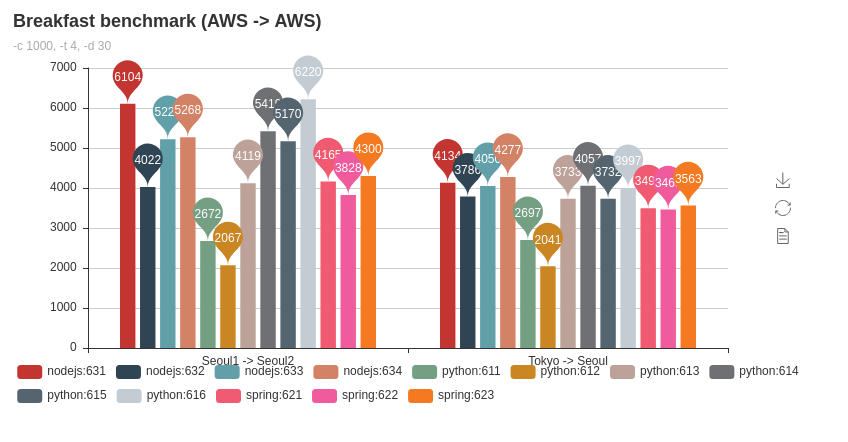
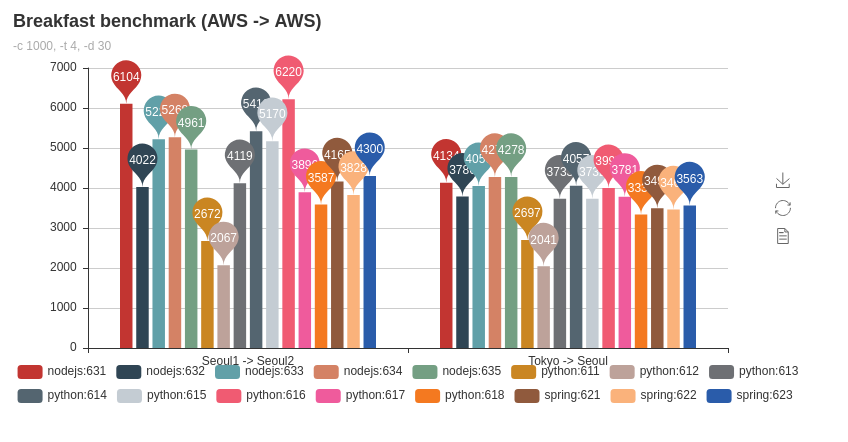
Before and after one commit to metalg0su/benchmark, a plain HTML site: page plots/bar_6xx_byRegion.html in a window 1280 px wide. Shown: the whole page, without its empty margins (0-848 px from the left). Drawn offline with Linux system fonts and the light colour scheme.

Commit message:
overloading to bar_6xx

```diff
--- a/plots/bar_6xx_byRegion.html
+++ b/plots/bar_6xx_byRegion.html
@@ -29,12 +29,12 @@
 </script>
 </head>
 <body>
-    <div id="e8c373cecc754d278c649989b1e8567a" style="width:800px;height:400px;"></div>
+    <div id="0c24d25a3f0245baaa5c0e02b1272b02" style="width:800px;height:400px;"></div>
     <script type="text/javascript">
 
-var myChart_e8c373cecc754d278c649989b1e8567a = echarts.init(document.getElementById('e8c373cecc754d278c649989b1e8567a'), 'light', {renderer: 'canvas'});
+var myChart_0c24d25a3f0245baaa5c0e02b1272b02 = echarts.init(document.getElementById('0c24d25a3f0245baaa5c0e02b1272b02'), 'light', {renderer: 'canvas'});
 
-var option_e8c373cecc754d278c649989b1e8567a = {
+var option_0c24d25a3f0245baaa5c0e02b1272b02 = {
     "title": [
         {
             "text": "Breakfast benchmark (AWS -> AWS)",
@@ -69,7 +69,7 @@
             }
         }
     },
-    "series_id": 4253251,
+    "series_id": 7907198,
     "tooltip": {
         "trigger": "item",
         "triggerOn": "mousemove|click",
@@ -140,7 +140,7 @@
             "markLine": {
                 "data": []
             },
-            "seriesId": 4253251
+            "seriesId": 7907198
         },
         {
             "type": "bar",
@@ -198,7 +198,7 @@
             "markLine": {
                 "data": []
             },
-            "seriesId": 4253251
+            "seriesId": 7907198
         },
         {
             "type": "bar",
@@ -256,7 +256,7 @@
             "markLine": {
                 "data": []
             },
-            "seriesId": 4253251
+            "seriesId": 7907198
         },
         {
             "type": "bar",
@@ -314,7 +314,65 @@
             "markLine": {
                 "data": []
             },
-            "seriesId": 4253251
+            "seriesId": 7907198
+        },
+        {
+            "type": "bar",
+            "name": "nodejs:635",
+            "data": [
+                4961.0,
+                4278.0
+            ],
+            "barCategoryGap": "20%",
+            "label": {
+                "normal": {
+                    "show": false,
+                    "position": "top",
+                    "textStyle": {
+                        "fontSize": 12
+                    }
+                },
+                "emphasis": {
+                    "show": true,
+                    "textStyle": {
+                        "fontSize": 12
+                    }
+                }
+            },
+            "markPoint": {
+                "data": [
+                    {
+                        "type": "max",
+                        "name": "Maximum",
+                        "symbol": "pin",
+                        "symbolSize": 50,
+                        "label": {
+                            "normal": {
+                                "textStyle": {
+                                    "color": "#fff"
+                                }
+                            }
+                        }
+                    },
+                    {
+                        "type": "min",
+                        "name": "Minimum",
+                        "symbol": "pin",
+                        "symbolSize": 50,
+                        "label": {
+                            "normal": {
+                                "textStyle": {
+                                    "color": "#fff"
+                                }
+                            }
+                        }
+                    }
+                ]
+            },
+            "markLine": {
+                "data": []
+            },
+            "seriesId": 7907198
         },
         {
             "type": "bar",
@@ -372,7 +430,7 @@
             "markLine": {
                 "data": []
             },
-            "seriesId": 4253251
+            "seriesId": 7907198
         },
         {
             "type": "bar",
@@ -430,7 +488,7 @@
             "markLine": {
                 "data": []
             },
-            "seriesId": 4253251
+            "seriesId": 7907198
         },
         {
             "type": "bar",
@@ -488,7 +546,7 @@
             "markLine": {
                 "data": []
             },
-            "seriesId": 4253251
+            "seriesId": 7907198
         },
         {
             "type": "bar",
@@ -546,7 +604,7 @@
             "markLine": {
                 "data": []
             },
-            "seriesId": 4253251
+            "seriesId": 7907198
         },
         {
             "type": "bar",
@@ -604,7 +662,7 @@
             "markLine": {
                 "data": []
             },
-            "seriesId": 4253251
+            "seriesId": 7907198
         },
         {
             "type": "bar",
@@ -662,7 +720,123 @@
             "markLine": {
                 "data": []
             },
-            "seriesId": 4253251
+            "seriesId": 7907198
+        },
+        {
+            "type": "bar",
+            "name": "python:617",
+            "data": [
+                3896.0,
+                3781.0
+            ],
+            "barCategoryGap": "20%",
+            "label": {
+                "normal": {
+                    "show": false,
+                    "position": "top",
+                    "textStyle": {
+                        "fontSize": 12
+                    }
+                },
+                "emphasis": {
+                    "show": true,
+                    "textStyle": {
+                        "fontSize": 12
+                    }
+                }
+            },
+            "markPoint": {
+                "data": [
+                    {
+                        "type": "max",
+                        "name": "Maximum",
+                        "symbol": "pin",
+                        "symbolSize": 50,
+                        "label": {
+                            "normal": {
+                                "textStyle": {
+                                    "color": "#fff"
+                                }
+                            }
+                        }
+                    },
+                    {
+                        "type": "min",
+                        "name": "Minimum",
+                        "symbol": "pin",
+                        "symbolSize": 50,
+                        "label": {
+                            "normal": {
+                                "textStyle": {
+                                    "color": "#fff"
+                                }
+                            }
+                        }
+                    }
+                ]
+            },
+            "markLine": {
+                "data": []
+            },
+            "seriesId": 7907198
+        },
+        {
+            "type": "bar",
+            "name": "python:618",
+            "data": [
+                3587.0,
+                3335.0
+            ],
+            "barCategoryGap": "20%",
+            "label": {
+                "normal": {
+                    "show": false,
+                    "position": "top",
+                    "textStyle": {
+                        "fontSize": 12
+                    }
+                },
+                "emphasis": {
+                    "show": true,
+                    "textStyle": {
+                        "fontSize": 12
+                    }
+                }
+            },
+            "markPoint": {
+                "data": [
+                    {
+                        "type": "max",
+                        "name": "Maximum",
+                        "symbol": "pin",
+                        "symbolSize": 50,
+                        "label": {
+                            "normal": {
+                                "textStyle": {
+                                    "color": "#fff"
+                                }
+                            }
+                        }
+                    },
+                    {
+                        "type": "min",
+                        "name": "Minimum",
+                        "symbol": "pin",
+                        "symbolSize": 50,
+                        "label": {
+                            "normal": {
+                                "textStyle": {
+                                    "color": "#fff"
+                                }
+                            }
+                        }
+                    }
+                ]
+            },
+            "markLine": {
+                "data": []
+            },
+            "seriesId": 7907198
         },
         {
             "type": "bar",
@@ -720,7 +894,7 @@
             "markLine": {
                 "data": []
             },
-            "seriesId": 4253251
+            "seriesId": 7907198
         },
         {
             "type": "bar",
@@ -778,7 +952,7 @@
             "markLine": {
                 "data": []
             },
-            "seriesId": 4253251
+            "seriesId": 7907198
         },
         {
             "type": "bar",
@@ -836,7 +1010,7 @@
             "markLine": {
                 "data": []
             },
-            "seriesId": 4253251
+            "seriesId": 7907198
         }
     ],
     "legend": [
@@ -846,12 +1020,15 @@
                 "nodejs:632",
                 "nodejs:633",
                 "nodejs:634",
+                "nodejs:635",
                 "python:611",
                 "python:612",
                 "python:613",
                 "python:614",
                 "python:615",
                 "python:616",
+                "python:617",
+                "python:618",
                 "spring:621",
                 "spring:622",
                 "spring:623"
@@ -964,7 +1141,7 @@
         "#f6f5ec"
     ]
 };
-myChart_e8c373cecc754d278c649989b1e8567a.setOption(option_e8c373cecc754d278c649989b1e8567a);
+myChart_0c24d25a3f0245baaa5c0e02b1272b02.setOption(option_0c24d25a3f0245baaa5c0e02b1272b02);
 
 </script>
 </body>
```
